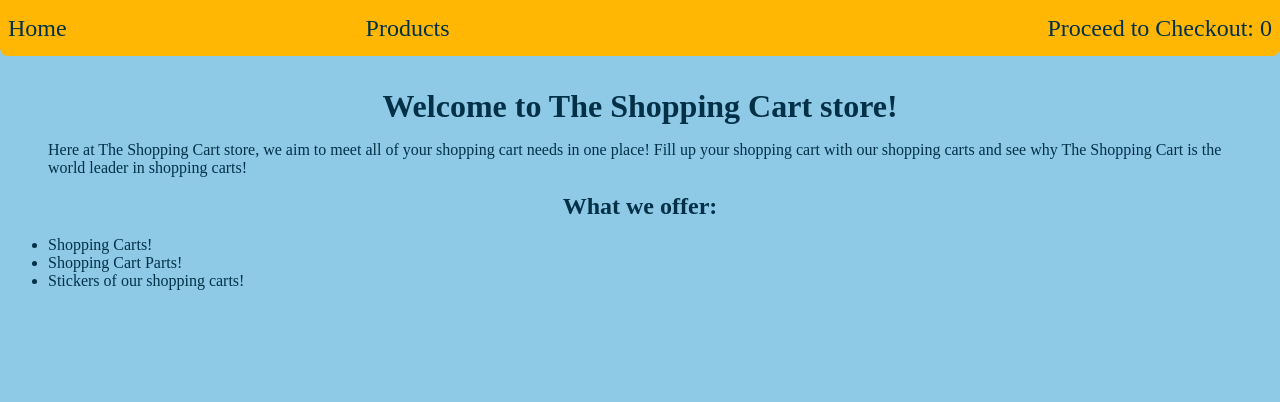
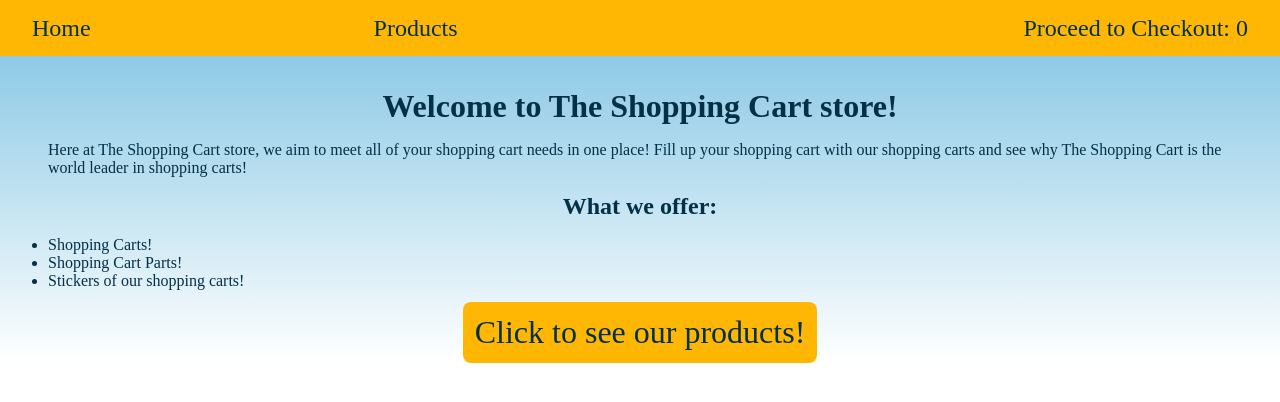
Before and after one commit to calansc/shopping-cart, a React (Vite) app: page / in a window 1280 px wide. Shown: the top 402 px of the page. Built offline with nearby package versions, Linux system fonts and the light colour scheme.

Commit message:
Update home style

```diff
--- a/src/index.css
+++ b/src/index.css
@@ -4,7 +4,7 @@
  --darkBlue:#023047;
  --yellow:#ffb703;
  --orange:#fb8500;
- background-color: var(--lightBlue);
+ /* background-color: var(--lightBlue); */
 }
 /* Color Palette https://coolors.co/palette/8ecae6-219ebc-023047-ffb703-fb8500 */
 * {
@@ -27,10 +27,12 @@
   align-content: center;
   height:5vh;
   background-color:var(--yellow);
-  border-bottom-left-radius: 8px;
-  border-bottom-right-radius: 8px;
+  /* border-bottom-left-radius: 8px;
+  border-bottom-right-radius: 8px; */
   font-size: 1.5rem;
   padding: 8px;
+  padding-left: 2rem;
+  padding-right: 2rem;
 
 }
 .navBarLinks {
@@ -41,7 +43,12 @@
 }
 .navBarLinks a {
   text-decoration: none;
-  color:var(--darkBlue)
+  color:var(--darkBlue);
+
+}
+.navBarLinks li:hover {
+  /* background-color: var(--lightBlue); */
+  transform: scale(1.1);
 }
 .navBarCart {
   text-align: end;
@@ -49,15 +56,41 @@
 .homeBody {
   color:var(--darkBlue);
   padding: 2rem 3rem 0 3rem;
+  background-image:linear-gradient(var(--lightBlue), white)
 }
 .homeHeading {
   text-align: center;
   padding-bottom: 1rem;
 }
 .homeDescription {
-  padding-bottom: 1rem;
+  margin-bottom: 1rem;
 }
 .homeList {
   text-align: center;
   padding-bottom: 1rem;
 }
+.homeListItems {
+
+}
+.homeProductLink {
+  font-size: 2rem;
+  background-color: var(--yellow);
+  padding:12px;
+  margin:12px;
+  text-align: center;
+  margin-left:auto;
+  margin-right:auto;
+  width: fit-content;
+  border-radius: 8px;
+
+}
+.homeProductLink:hover {
+  background-color: var(--lightBlue);
+  color: var(--yellow);
+  transform:scale(1.1);
+  transition-duration: 300ms;
+}
+.homeProductLink a {
+  text-decoration: none;
+  color: var(--darkBlue);
+}
--- a/src/pages/Home.jsx
+++ b/src/pages/Home.jsx
@@ -1,3 +1,5 @@
+
+import { Link } from "react-router-dom"
 
 const Home = () => {
     return (
@@ -10,6 +12,9 @@ const Home = () => {
                 <li>Shopping Cart Parts!</li>
                 <li>Stickers of our shopping carts!</li>
             </ul>
+            <div className="homeProductLink">
+                <Link to="/products">Click to see our products!</Link>
+            </div>
         </div>
     )
 }
```
Also changed, not shown: src/routes.jsx (deleted, +0 -7 lines).
